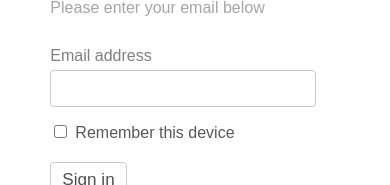
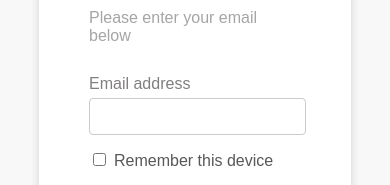
Before and after one commit to MateoElProgramador/Green-Data-Task, a React (Create React App) app in the folder my-react-app/: page / in a window 390 px wide. Shown: the part 419-604 px from the top of the page. Built offline with nearby package versions, Linux system fonts and the light colour scheme; no server answers.

Commit message:
More responsive design, remove build from repo

```diff
--- a/my-react-app/src/App.sass
+++ b/my-react-app/src/App.sass
@@ -28,9 +28,11 @@ form
 .login-container
     // width: 25vw
     // height: 25vw
-    max-width: 750px
+    max-width: 450px
+    width: 80%
     margin: auto
     padding: 50px
+    box-sizing: border-box
     background: #fff
     box-shadow: 0 2px 8px 0 #3d3d3d33
     border-radius: 3px
@@ -52,7 +54,8 @@ form
 
 #email-textbox
     height: 25px
-    width: 250px
+    width: 95%
+    max-width: 250px
     margin: 5px 0 15px 0
     padding: 5px 7px
     color: #817F80
```
Also changed, not shown: 6 other files (tests, documents, lock files or other folders).
